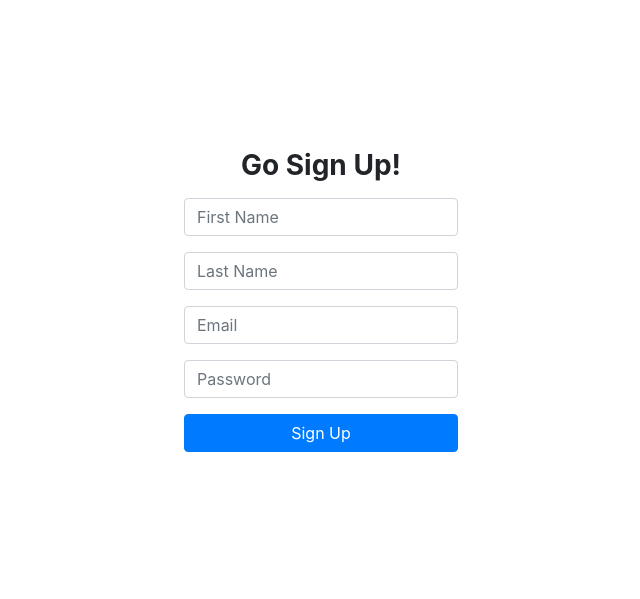
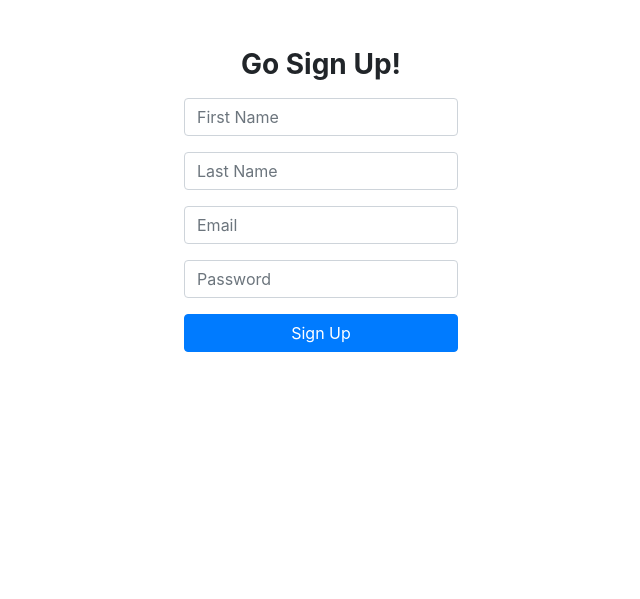
Before and after one commit to ukayaj620/librari, a Flask app: page /signup in a window 1280 px wide. Shown: the part 72-671 px from the top of the page, without its empty margins (319-959 px from the left). Run offline with Flask 2, Linux system fonts and the light colour scheme; some libraries are stand-ins or nearby versions.

Commit message:
feat: add top margin

```diff
--- a/templates/signup.html
+++ b/templates/signup.html
@@ -13,7 +13,7 @@
 {% endblock %}
 
 {% block content %}
-<div class="container h-75 d-flex justify-content-center align-items-center text-center">
+  <div class="container mt-5 d-flex justify-content-center align-items-center text-center">
     <form action="{{ url_for('register') }}" method="POST">
       <h3 class="font-weight-bold mb-3">Go Sign Up!</h3>
       <input type="text" class="form-control my-3" name="firstname" placeholder="First Name">
```
Lines whose indentation alone changed are shown as unchanged.
